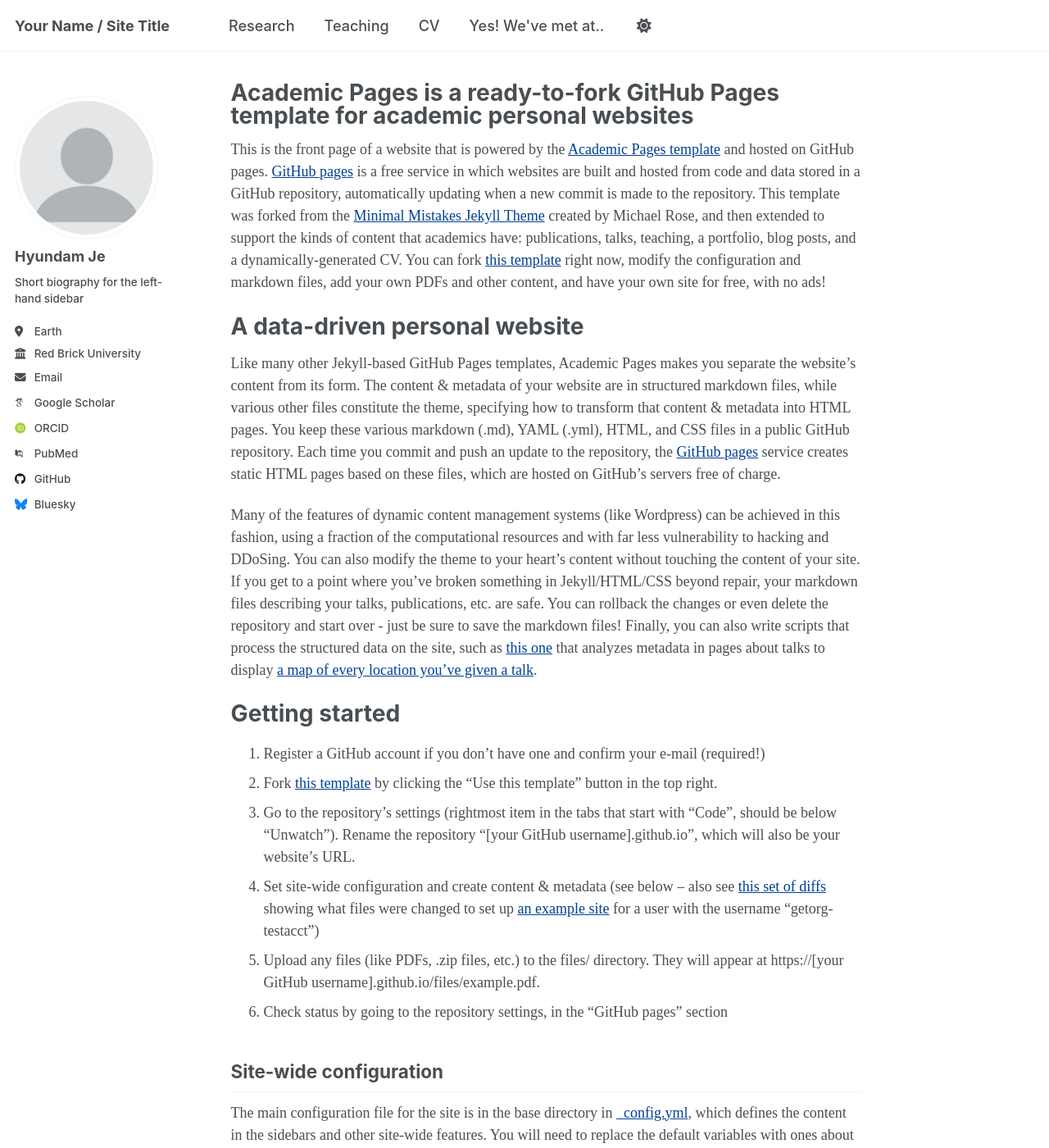
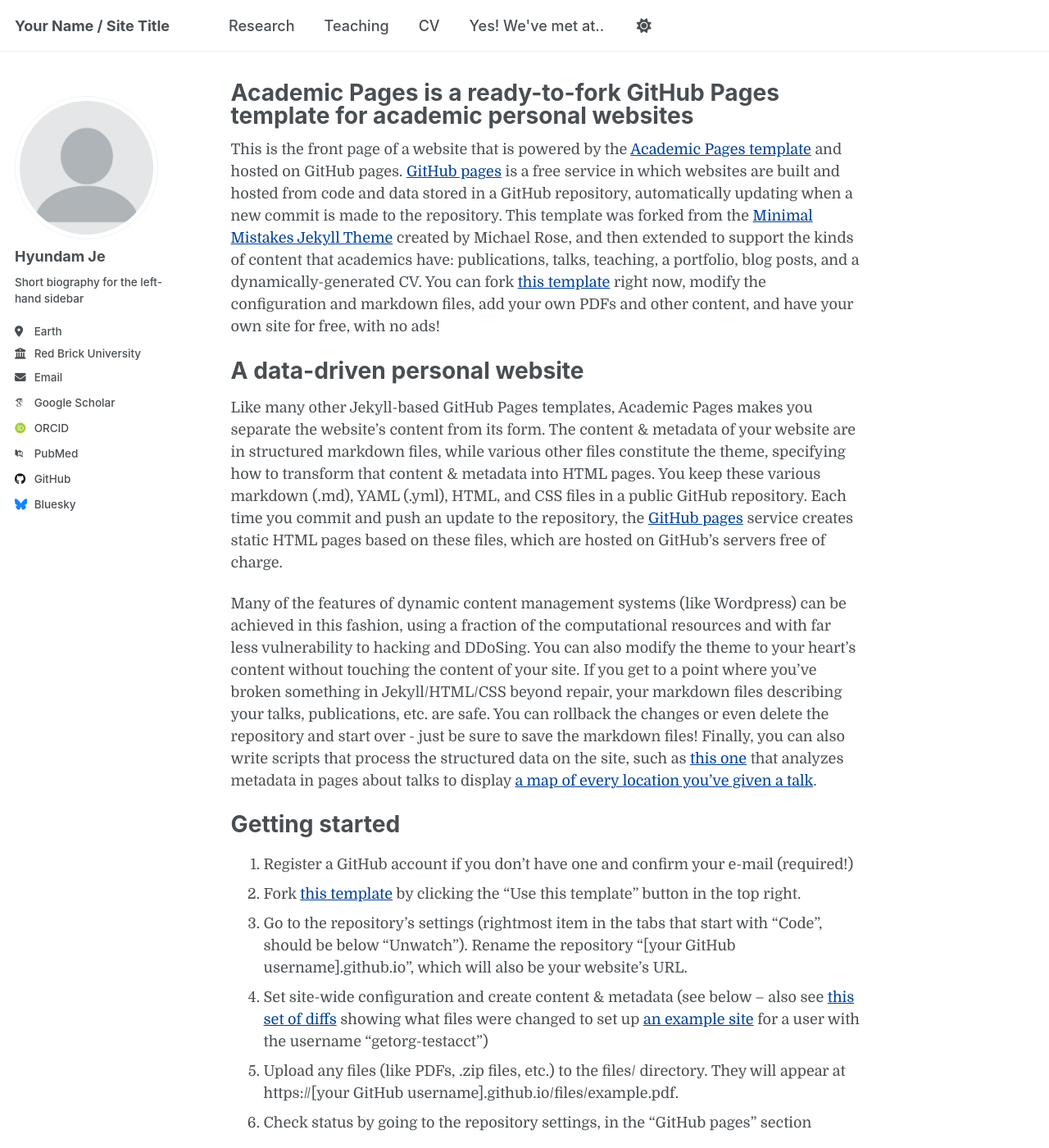
Before and after one commit to hyundamje/hyundamje.github.io, a Jekyll site: the page built from _pages/about.md, in a window 1280 px wide and 1400 px high. Shown: the whole window at 82% size. Built offline with Jekyll 4.4.1, drawn with Linux system fonts in a browser that asks for light colours; some web fonts are replaced.

Commit message:
Update _base.scss

```diff
--- a/_sass/layout/_base.scss
+++ b/_sass/layout/_base.scss
@@ -15,8 +15,7 @@
   margin: 0;
   padding: $masthead-height 0 0;
   padding-bottom: 9em;
-  font-family:  'tisa-pro', serif;
-   // font-family: 'Domine', serif;
+  font-family: 'Domine', serif;
   // font-family: 'Source Serif 4', serif;
 
   line-height: 1.5;
```
